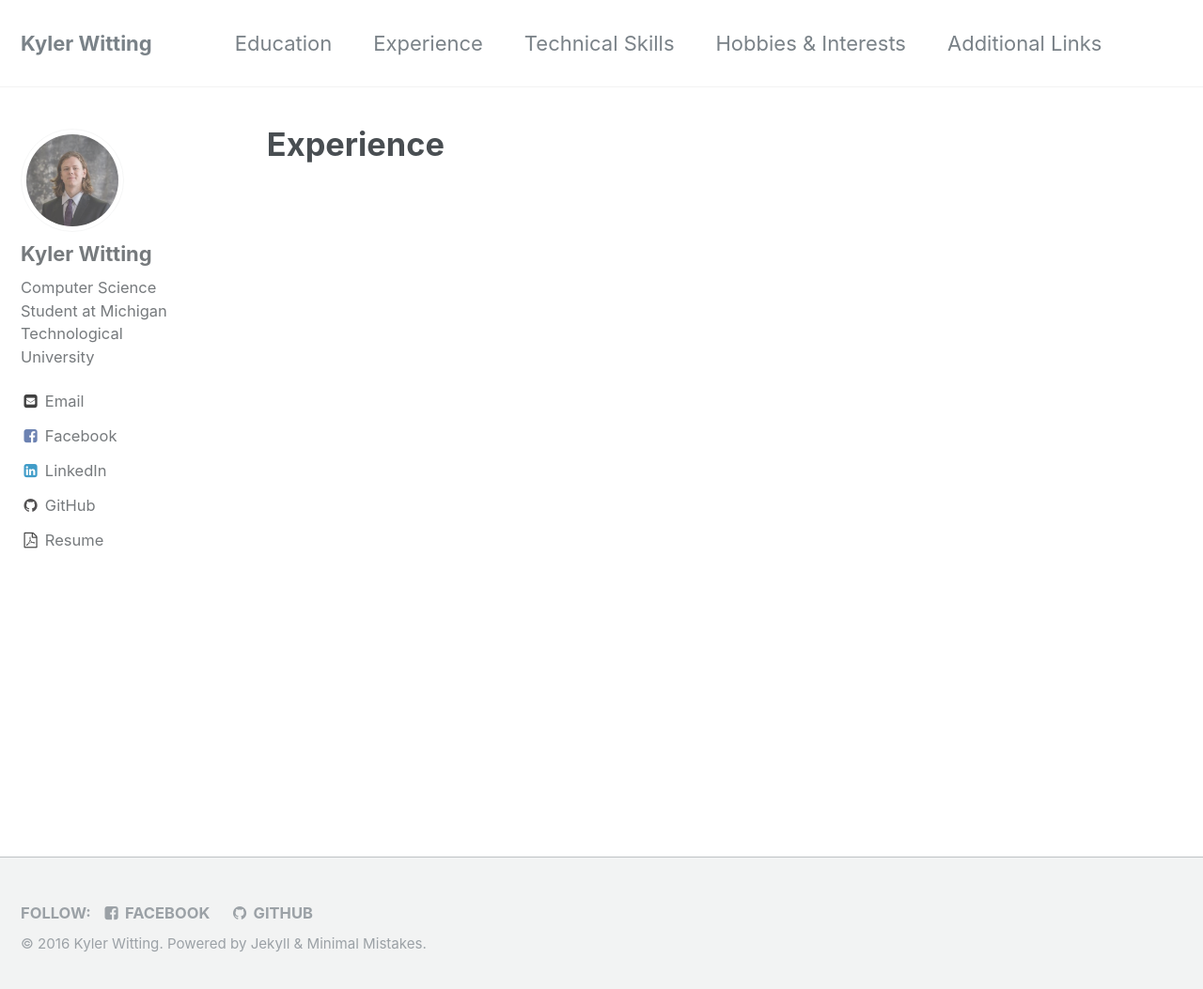
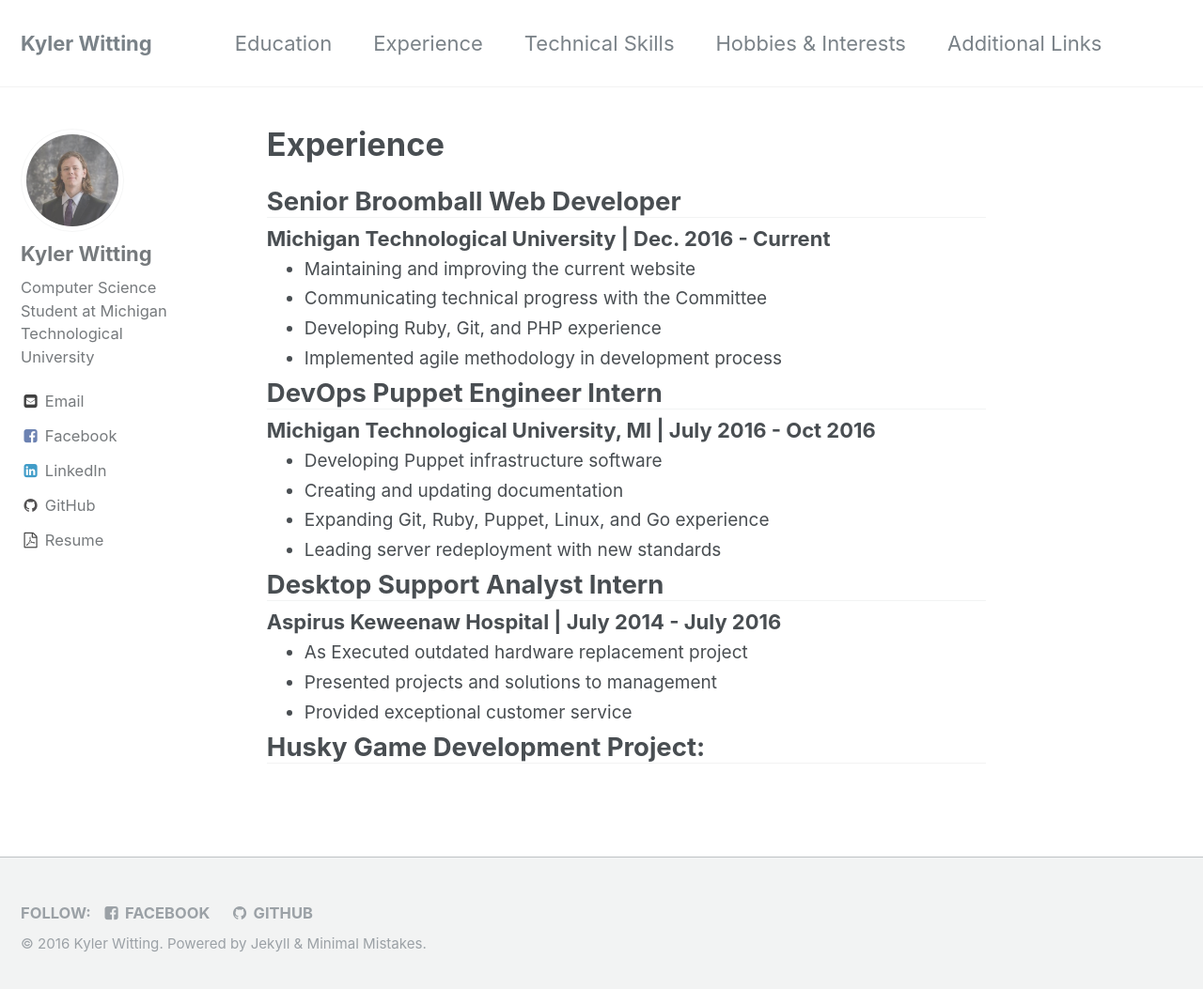
Before and after one commit to KylerWitting/KylerWitting.github.io, a Jekyll site: the page built from _pages/experience.md, in a window 1280 px wide and 1058 px high. Shown: the top 1053 px of the window at 94% size. Built offline with Jekyll 4.4.1, drawn with Linux system fonts in a browser that asks for light colours.

Commit message:
Resume Import for Experience

```diff
--- a/_pages/experience.md
+++ b/_pages/experience.md
@@ -2,3 +2,33 @@
 permalink: /experience/
 title: "Experience"
 ---
+
+## Senior Broomball Web Developer
+
+### Michigan Technological University | Dec. 2016 - Current
+
+- Maintaining and improving the current website
+- Communicating technical progress with the Committee
+- Developing Ruby, Git, and PHP experience
+- Implemented agile methodology in development process
+
+
+## DevOps Puppet Engineer Intern
+
+### Michigan Technological University, MI | July 2016 - Oct 2016
+
+- Developing Puppet infrastructure software
+- Creating and updating documentation
+- Expanding Git, Ruby, Puppet, Linux, and Go experience
+- Leading server redeployment with new standards
+
+
+## Desktop Support Analyst Intern
+
+### Aspirus Keweenaw Hospital | July 2014 - July 2016
+
+- As Executed outdated hardware replacement project
+- Presented projects and solutions to management
+- Provided exceptional customer service
+
+## Husky Game Development Project:
```
